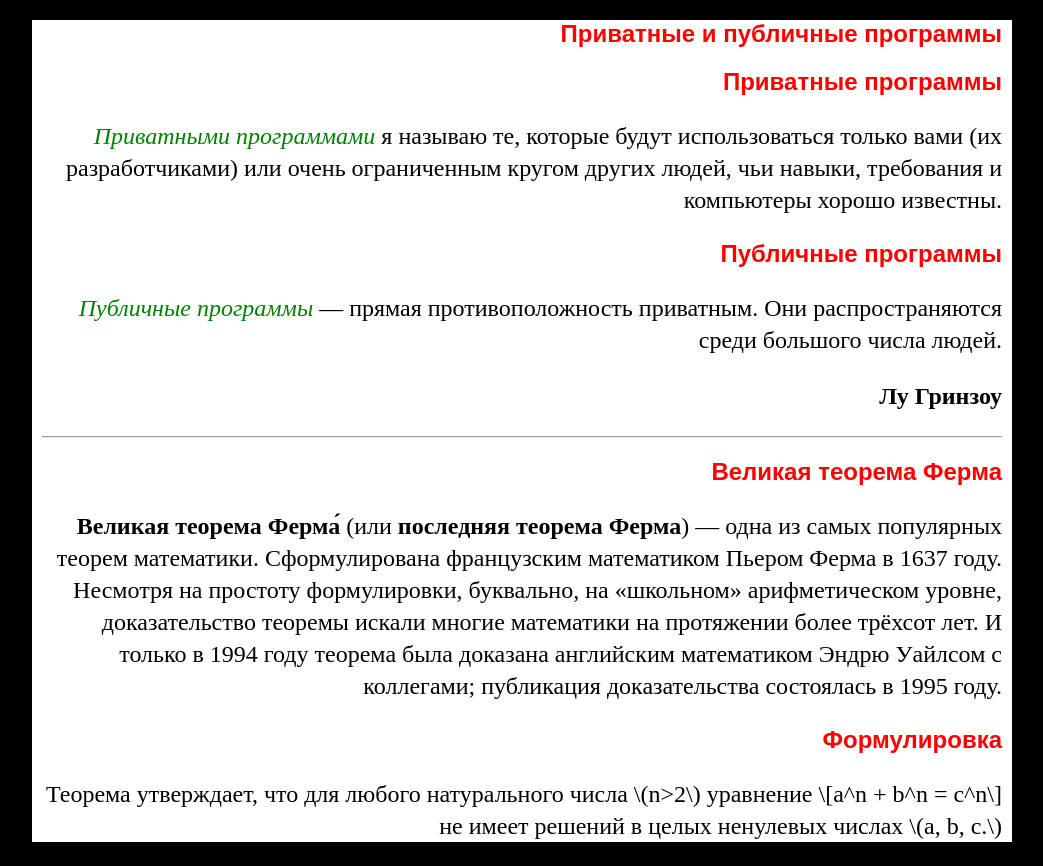
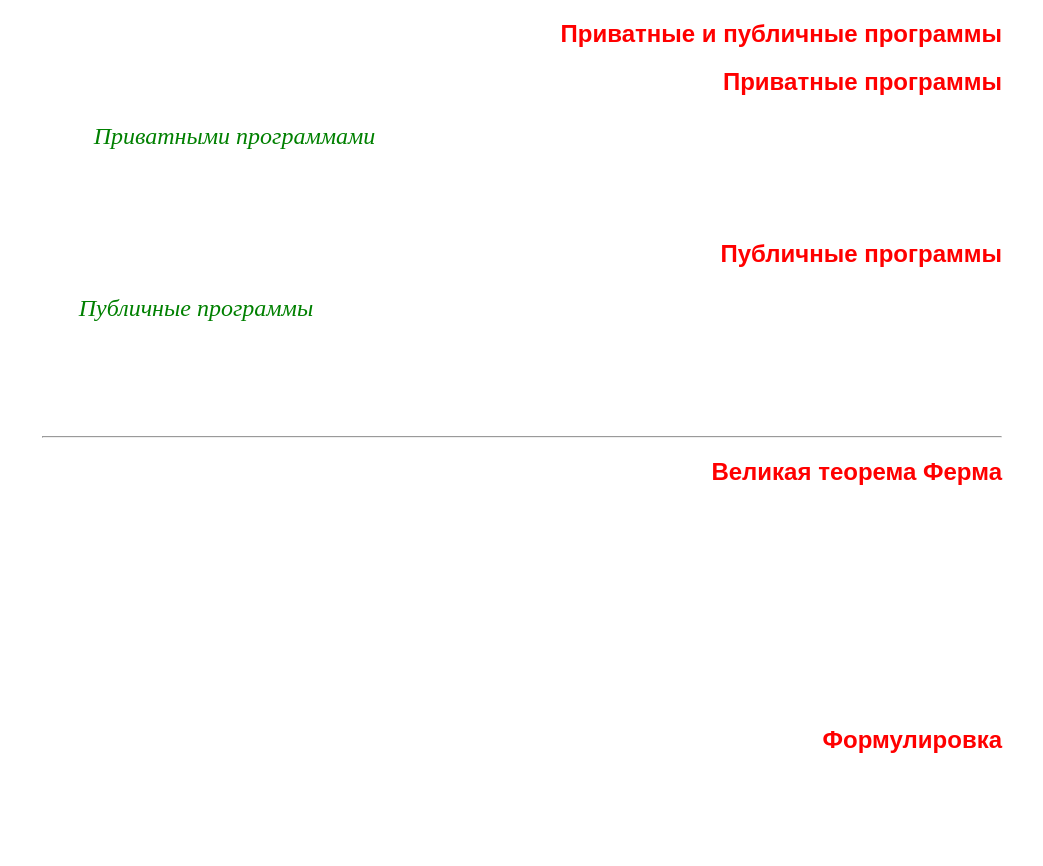
Before and after one commit to Polina586-p/Polina586-p.github.io, a PHP site: page /lab3/lab3_2.html in a window 1280 px wide. Shown: the whole page, without its empty margins (118-1161 px from the left). Run offline with PHP 8.4, Linux system fonts and the light colour scheme.

Commit message:
add style

```diff
--- a/lab3/lab3_2.html
+++ b/lab3/lab3_2.html
@@ -6,19 +6,10 @@
 	<title>Стили</title>
     <link rel="stylesheet" href="style.css">
     <style>
-        p{
-            color: black !important;
+        body{
             background-color: white !important;
         }
-        h1,h2{
-            background-color: white !important;
-        }
-        em{
-            background-color: white !important;
-        }
-        .wrapper{
-            background-color: white !important;
-        }
+
     </style>
 </head>
 <body>
--- a/lab3/style.css
+++ b/lab3/style.css
@@ -1,14 +1,14 @@
 body{
-background-color: black;
+    background-color: black;
+    color: white;
 }
 h1,h2{
-
     color: red;
     font-family: sans-serif;
     text-align: right;
 }
 p{
-    color: white;
+
     font-size: 1.5rem;
     line-height: 2rem;
     text-align: right;
```
